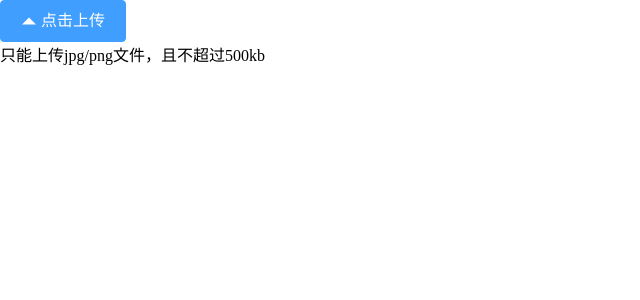
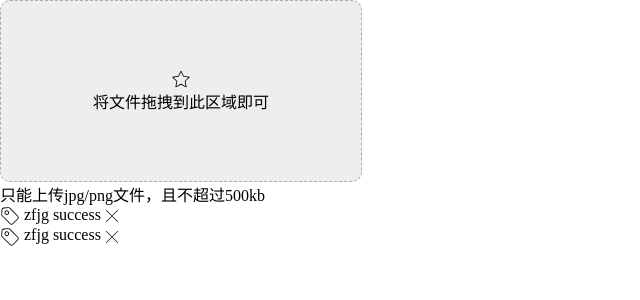
Before and after one commit to slybootslion/advancedExercise, a Vue app in the folder 99_vueComponentLibraries/: page / in a window 1280 px wide. Shown: the top 300 px of the page, without its empty margins (0-640 px from the left). Built offline with nearby package versions, Linux system fonts and the light colour scheme.

Commit message:
2020-09-17 14:11:38

```diff
--- a/99_vueComponentLibraries/src/App.vue
+++ b/99_vueComponentLibraries/src/App.vue
@@ -12,6 +12,7 @@
                :on-error="handleError"
                :on-progress="handleProgress"
                :before-upload="beforeUpload"
+               :drag="true"
     >
       <zh-button type="primary" icon="tabshouqi">点击上传</zh-button>
       <div slot="tip">只能上传jpg/png文件，且不超过500kb</div>
--- a/99_vueComponentLibraries/src/packages/icon.vue
+++ b/99_vueComponentLibraries/src/packages/icon/icon.vue
@@ -5,7 +5,7 @@
 </template>
 
 <script>
-import '../styles/iconfont'
+import '../../styles/iconfont'
 
 export default {
   name: 'zh-icon',
--- /dev/null
+++ b/99_vueComponentLibraries/src/packages/progress/progress.vue
@@ -0,0 +1,56 @@
+<template>
+  <div class="zh-progress">
+    <div class="bar">
+      <div class="bar-outer" :style="{height: storkeWidth + 'px'}">
+        <div class="bar-inner" :style="barStyle"></div>
+      </div>
+    </div>
+  </div>
+</template>
+
+<script>
+export default {
+  name: 'zh-progress',
+  props: {
+    strokeWidth: {
+      type: Number,
+      default: 6
+    },
+    percentage: {
+      type: Number,
+      default: 0
+    },
+    color: {
+      type: String,
+      default: 'blue'
+    }
+  },
+  computed: {
+    barStyle () {
+      const style = {}
+      style.width = this.percentage + '%'
+      style.background = this.color
+      return style
+    }
+  }
+}
+</script>
+
+<style lang="scss" rel="stylesheet/scss" scoped>
+  .bar {
+    .bar-outer {
+      border-radius: 100px;
+      background: #eee;
+      position: relative;
+      vertical-align: middle;
+    }
+
+    .bar-inner {
+      transition: width .6s ease;
+      position: absolute;
+      top: 0;
+      left: 0;
+      height: 100%;
+    }
+  }
+</style>
--- /dev/null
+++ b/99_vueComponentLibraries/src/packages/upload/upload-dragger.vue
@@ -0,0 +1,35 @@
+<template>
+  <div class="zh-upload-dragger"
+       @drop.prevent="onDrop"
+       @dragover.prevent
+       @dragleave.prevent
+  >
+    <zh-icon icon="shoucang" :size="20"></zh-icon>
+    <span class="text">将文件拖拽到此区域即可</span>
+  </div>
+</template>
+
+<script>
+export default {
+  name: 'upload-dragger',
+  methods: {
+    onDrop (e) {
+      if (!this.accpet) this.$emit('file', e.dataTransfer.files)
+    }
+  }
+}
+</script>
+
+<style lang="scss" rel="stylesheet/scss" scoped>
+  .zh-upload-dragger {
+    width: 360px;
+    height: 180px;
+    border-radius: 10px;
+    background-color: #eeeeee;
+    border: 1px #aaa dashed;
+    display: flex;
+    flex-direction: column;
+    justify-content: center;
+    align-items: center;
+  }
+</style>
--- a/99_vueComponentLibraries/src/packages/upload/upload.vue
+++ b/99_vueComponentLibraries/src/packages/upload/upload.vue
@@ -1,5 +1,7 @@
 <template>
   <div class="zh-upload">
+    <upload-dragger v-if="drag" :accept="accept" @file="uploadFiles"></upload-dragger>
+    <template v-else>
       <div @click="handleClick" class="zh-upload-btn">
         <slot></slot>
       </div>
@@ -11,17 +13,32 @@
              ref="input"
              @change="handleChange"
       />
+    </template>
     <div>
       <slot name="tip"></slot>
     </div>
+
+    <ul>
+      <li v-for="file in files" :key="file.uid">
+        <div class="list-item">
+          <zh-icon icon="shengqian" :size="20"/>
+          {{file.name}}
+          <zh-progress v-if="file.status === 'uploading'" :percentage="file.percentage"/>
+          {{file.status}}
+          <zh-icon icon="guanbi1" :size="14"/>
+        </div>
+      </li>
+    </ul>
   </div>
 </template>
 
 <script>
 import ajax from './ajax'
+import UploadDragger from './upload-dragger'
 
 export default {
   name: 'zh-upload',
+  components: { UploadDragger },
   props: {
     name: {
       type: String,
@@ -50,6 +67,10 @@ export default {
     httpRequest: {
       type: Function,
       default: () => ajax
+    },
+    drag: {
+      type: Boolean,
+      default: false
     }
   },
   data () {
@@ -148,12 +169,19 @@ export default {
       file.percentage = ev.percent || 0
       this.onProgress && this.onProgress(ev, rawFile)
     },
-    handleSuccess (rawFile) {
+    handleSuccess (res, rawFile) {
       const file = this.getFile(rawFile)
+      file.status = 'success'
+      this.onSuccess(res, rawFile)
+      this.onChange(file)
       console.log(file)
     },
-    handleError () {
-
+    handleError (err, rawFile) {
+      const file = this.getFile(rawFile)
+      file.status = 'fail'
+      this.onError(err, rawFile)
+      this.onChange(file)
+      delete this.reqs[file.uid]
     }
   }
 }
```
Also changed, not shown: 99_vueComponentLibraries/src/packages/index.js (+5 -4 lines), 1 other file (tests, documents, lock files or other folders). Lines whose indentation alone changed are shown as unchanged.
